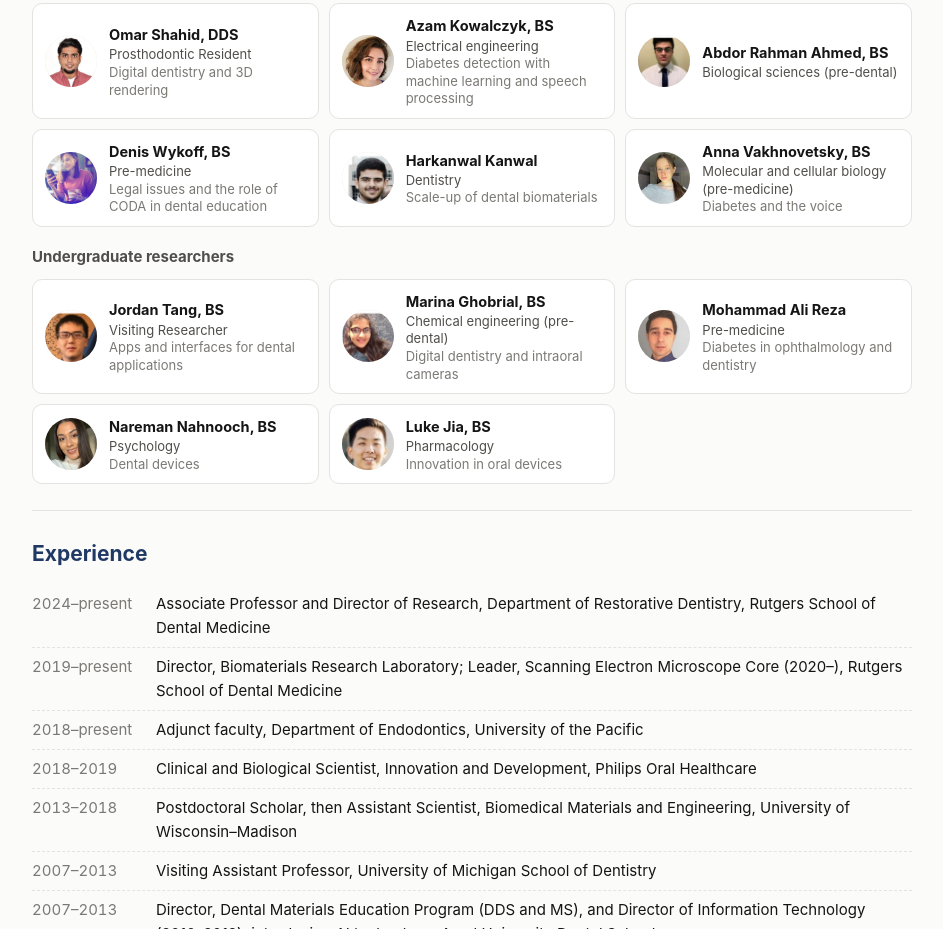
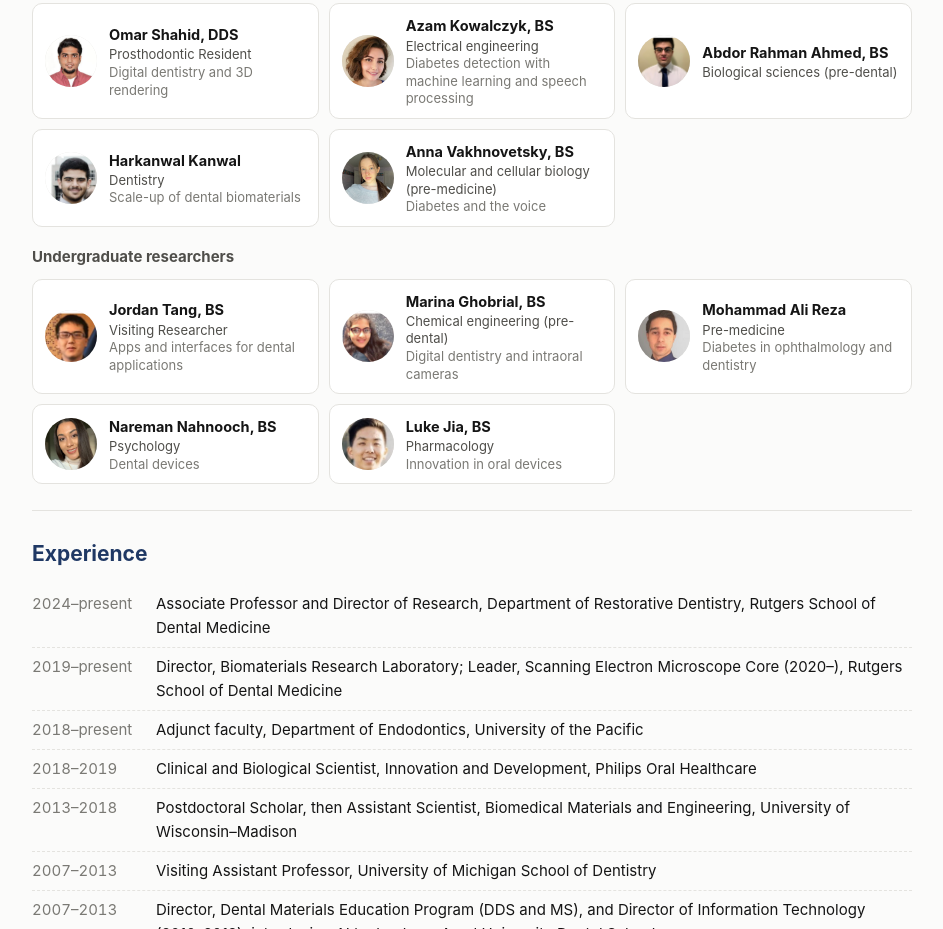
Before and after one commit to masaghiri/masaghiri.github.io, a plain HTML site: page index.html in a window 1280 px wide. Shown: the part 2911-3840 px from the top of the page, without its empty margins (168-1111 px from the left). Drawn offline with Linux system fonts and the light colour scheme.

Commit message:
Remove a member from the lab list
Co-Authored-By: Claude Opus 5.5 <noreply@anthropic.com>

```diff
--- a/index.html
+++ b/index.html
@@ -172,7 +172,6 @@ footer{padding:26px 0 40px;border-top:1px solid var(--line);font-size:13.5px;col
     <div class="person"><img src="images/people/omar.png" alt="Omar Shahid, DDS" loading="lazy"><div><b>Omar Shahid, DDS</b><span>Prosthodontic Resident</span><span class="proj">Digital dentistry and 3D rendering</span></div></div>
     <div class="person"><img src="images/people/azam.JPG" alt="Azam Kowalczyk, BS" loading="lazy"><div><b>Azam Kowalczyk, BS</b><span>Electrical engineering</span><span class="proj">Diabetes detection with machine learning and speech processing</span></div></div>
     <div class="person"><img src="images/people/rahman.png" alt="Abdor Rahman Ahmed, BS" loading="lazy"><div><b>Abdor Rahman Ahmed, BS</b><span>Biological sciences (pre-dental)</span></div></div>
-    <div class="person"><img src="images/people/denis.jpg" alt="Denis Wykoff, BS" loading="lazy"><div><b>Denis Wykoff, BS</b><span>Pre-medicine</span><span class="proj">Legal issues and the role of CODA in dental education</span></div></div>
     <div class="person"><img src="images/people/harkanwal.png" alt="Harkanwal Kanwal" loading="lazy"><div><b>Harkanwal Kanwal</b><span>Dentistry</span><span class="proj">Scale-up of dental biomaterials</span></div></div>
     <div class="person"><img src="images/people/ana.png" alt="Anna Vakhnovetsky, BS" loading="lazy"><div><b>Anna Vakhnovetsky, BS</b><span>Molecular and cellular biology (pre-medicine)</span><span class="proj">Diabetes and the voice</span></div></div>
   </div>
```
Also changed, not shown: images/people/denis.jpg (deleted).
